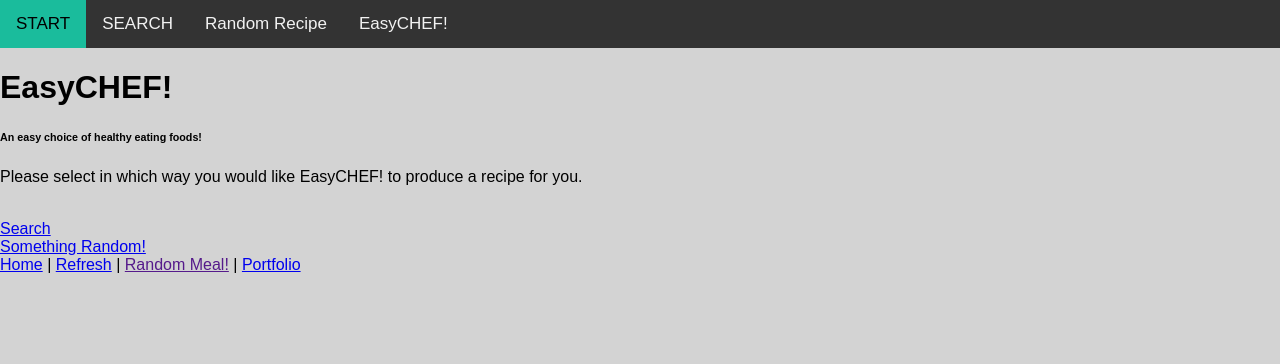
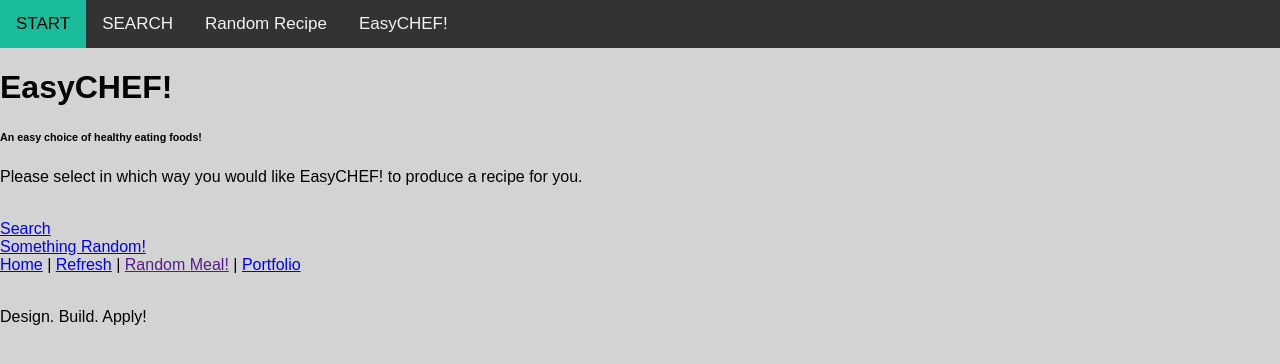
Before and after one commit to SinclairPythonAkoto/easychef-01, a Flask app: page /home in a window 1280 px wide. Shown: the top 364 px of the page. Run offline with Flask 2, Linux system fonts and the light colour scheme.

Commit message:
file update

```diff
--- a/templates/layout.html
+++ b/templates/layout.html
@@ -67,6 +67,9 @@
 </body>
 <footer>
   <a href="{{ url_for('home') }}">Home</a>  |   <a href="{{ url_for('search') }}">Refresh</a>   |   <a href="">Random Meal!</a>    |   <a href="https://sinclairakotoportfolio.herokuapp.com/">Portfolio</a>
+  <br>
+  <br>
+  <p>Design. Build. Apply!</p>
 </footer>
 
 </html>
```
